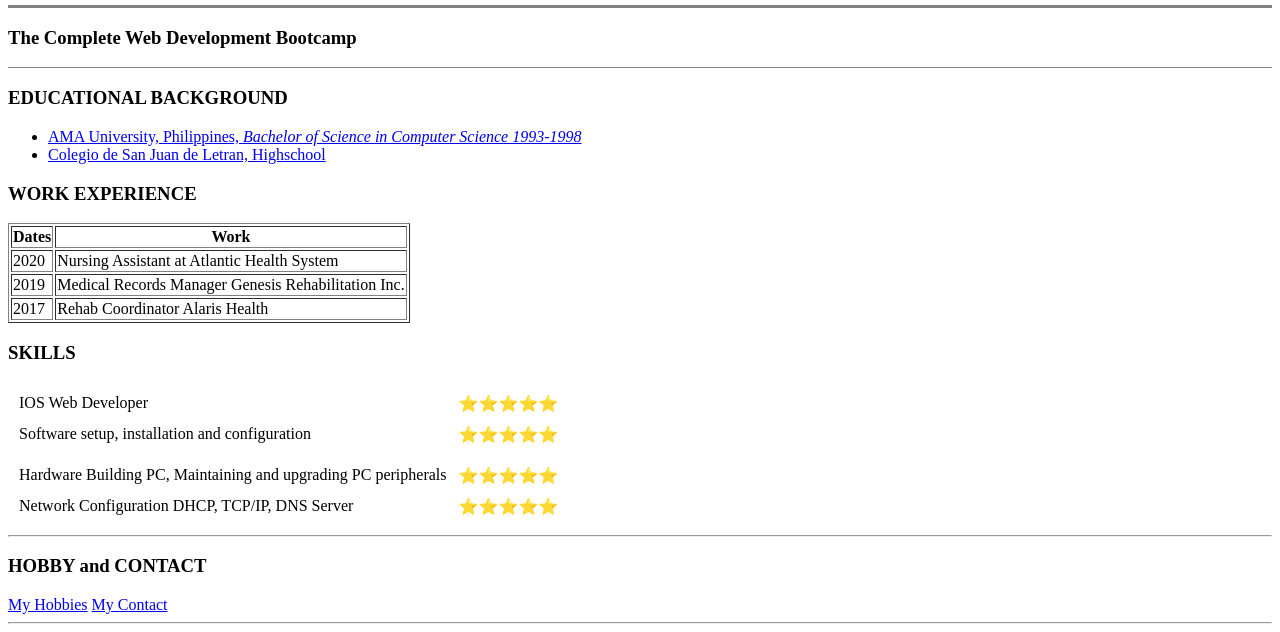
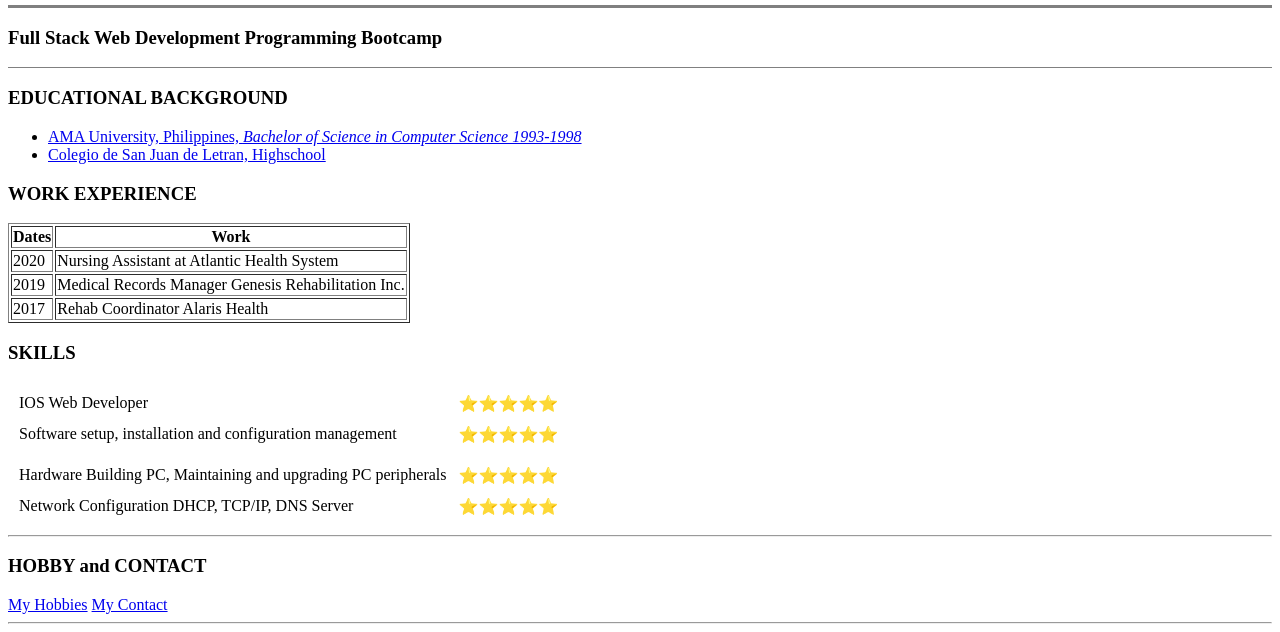
Before and after one commit to Mikedh-78/mbx78, a plain HTML site: page index.html in a window 1280 px wide. Shown: the part 377-1009 px from the top of the page. Drawn offline with Linux system fonts and the light colour scheme.

Commit message:
Update index.html

```diff
--- a/index.html
+++ b/index.html
@@ -23,7 +23,7 @@
   </table>
 
   <hr size="3" noshade>
-  <h3> The Complete Web Development Bootcamp</h3>
+  <h3> Full Stack Web Development Programming Bootcamp</h3>
   <hr size="1" noshade>
 
   <h3>EDUCATIONAL BACKGROUND</h3>
@@ -70,7 +70,7 @@
     <td>⭐⭐⭐⭐⭐</td>
     </tr>
   <tr>
-    <td>Software setup, installation and configuration</td>
+    <td>Software setup, installation and configuration management</td>
     <td>⭐⭐⭐⭐⭐</td>
     <tr/>
   <tr>
```
